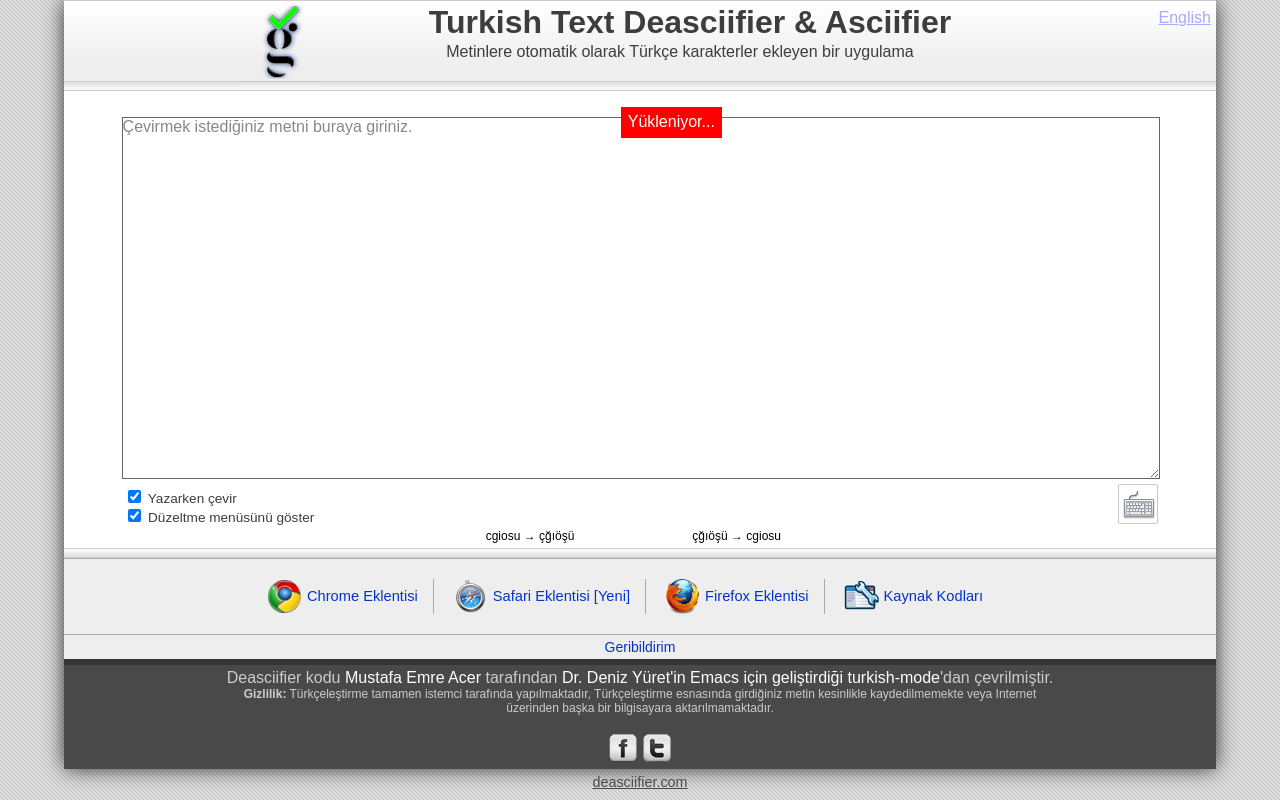
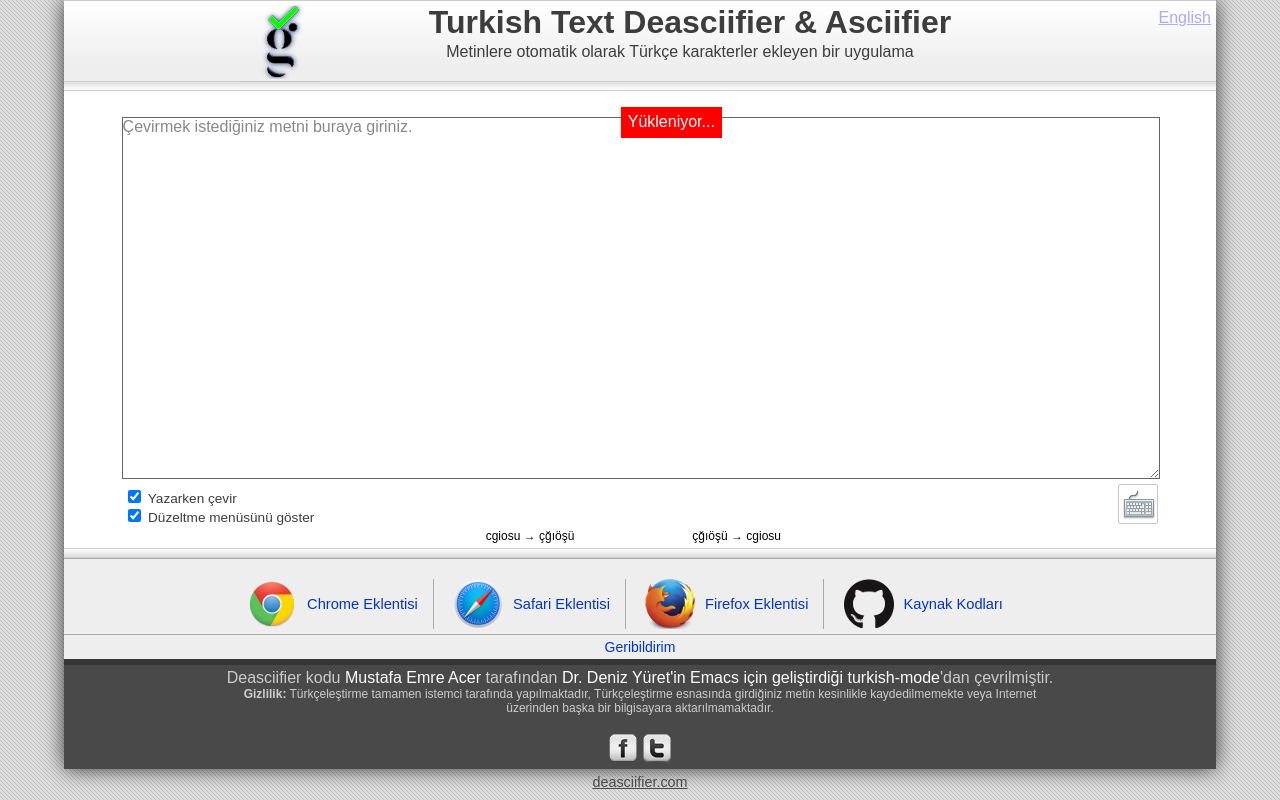
Before and after one commit to meacer/deasciifier, a Python web app: template website/templates/index.html in a window 1280 px wide. Run offline with Jinja, Linux system fonts and the light colour scheme; the template is opened without the code that fills it, so the values that code supplies are empty; some libraries are stand-ins or nearby versions.

Commit message:
Update browser icons

```diff
--- a/website/static/css/main.css
+++ b/website/static/css/main.css
@@ -242,9 +242,9 @@
 }
 .action_list a {
   display: inline-block;
-  height: 35px;
-  margin-right:15px;
-  padding-right:15px;
+  height: 50px;
+  margin-right: 15px;
+  padding-right: 15px;
   border-right: 1px solid #aaa;
   text-decoration: none;
 }
@@ -252,29 +252,29 @@
   color: #88f;
 }
 .action_list span {
-  padding-left:40px;
-  height:35px;
-  line-height:35px;
-  vertical-align:middle;
+  padding-left: 60px;
+  height: 50px;
+  line-height: 50px;
+  vertical-align: middle;
 }
 .chrome_ext {
   background-color: transparent;
-  background-image: url(../img/v2.0/chrome_80x35_opaque.png);
+  background-image: url(../img/chrome.png);
   background-repeat: no-repeat;
 }
 .safari_ext {
   background-color: transparent;
-  background-image: url(../img/v2.0/safari_80x35_opaque.png);
+  background-image: url(../img/safari.png);
   background-repeat: no-repeat;
 }
 .firefox_ext {
   background-color: transparent;
-  background-image: url(../img/v2.0/firefox_80x35_opaque.png);
+  background-image: url(../img/firefox.png);
   background-repeat: no-repeat;
 }
 .sourcecode {
   background-color: transparent;
-  background-image: url(../img/v2.0/sourcecode_80x35_opaque.png);
+  background-image: url(../img/github.png);
   background-repeat: no-repeat;
 }
 .lang {
--- a/website/templates/index.html
+++ b/website/templates/index.html
@@ -138,8 +138,8 @@
         <span class="tur">Chrome Eklentisi</span>
       </a>
       <a href="http://www.mustafaacer.com/deasciifier/safari/safari_deasciifier.safariextz" target="_blank" class="safari_ext">
-        <span class="eng">Safari Extension [New]</span>
-        <span class="tur">Safari Eklentisi [Yeni]</span>
+        <span class="eng">Safari Extension</span>
+        <span class="tur">Safari Eklentisi</span>
       </a>
       <a href="https://addons.mozilla.org/en-US/firefox/addon/204311/" target="_blank" class="firefox_ext">
          <span class="eng">Firefox Extension</span>
```
Also changed, not shown: website/static/img/chrome.png (added), website/static/img/firefox.png (added), website/static/img/github.png (added), website/static/img/safari.png (added), website/static/img/v2.0/chrome_80x35_opaque.png (deleted), website/static/img/v2.0/firefox_80x35_opaque.png (deleted), website/static/img/v2.0/safari_80x35_opaque.png (deleted), website/static/img/v2.0/sourcecode_80x35_opaque.png (deleted).
